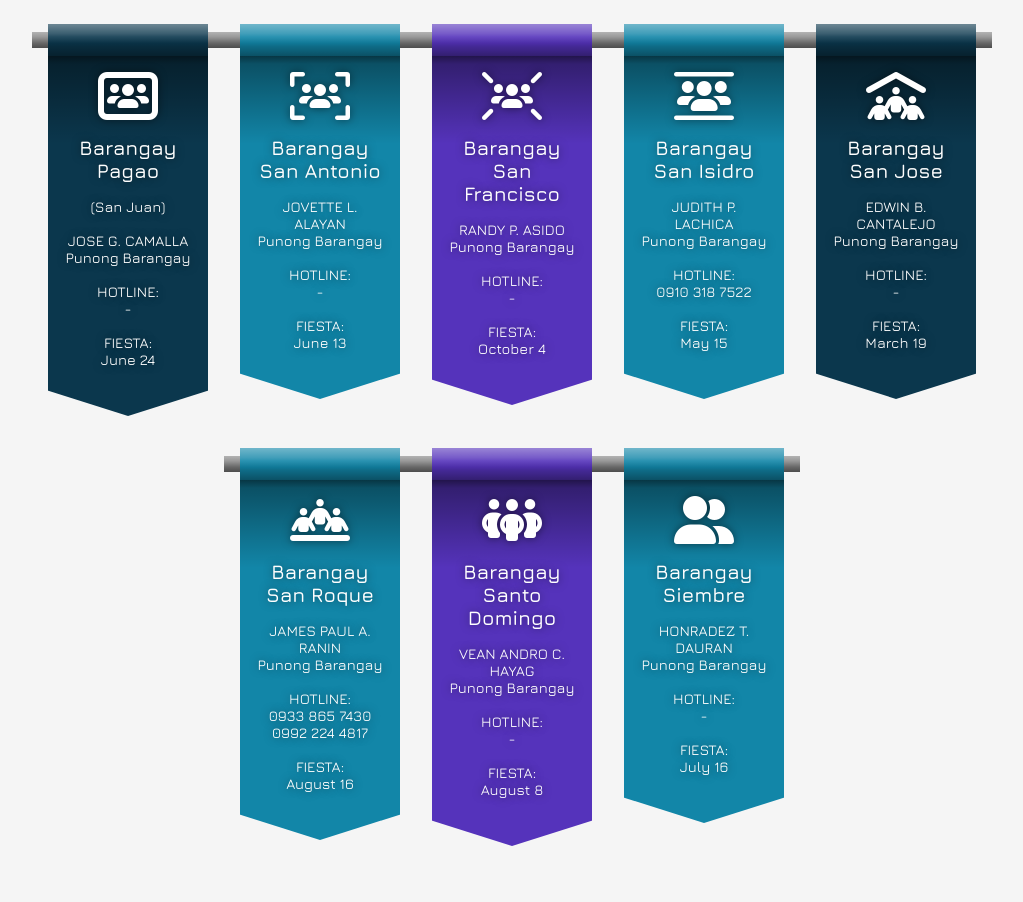
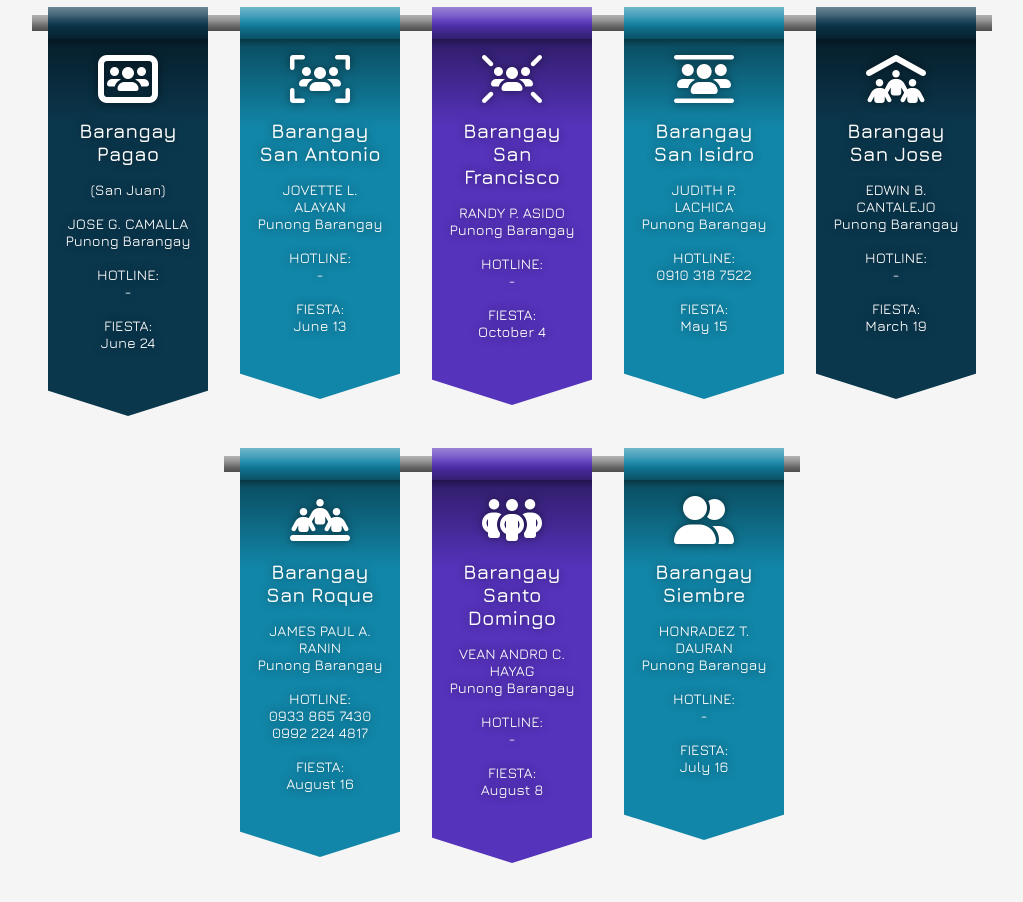
Before and after one commit to 641n/bombon, a plain HTML site: page index.html in a window 1280 px wide. Shown: the whole page, without its empty margins (128-1151 px from the left). Drawn offline with nearby package versions, Linux system fonts and the light colour scheme.

Commit message:
Update index.html

```diff
--- a/index.html
+++ b/index.html
@@ -153,49 +153,49 @@ a { color: #fff; text-decoration:none; }
         <div class="icon">
 		<i class="fa-solid fa-users-rectangle"></i></div>
         <div class="title"><a href="http://alagaw.dict.gov.ph/~s2govbombonph/about-us/the-municipality/brgy-pagao/" target="_parent">Barangay Pagao</a></div>
-        <div class="descr">(San Juan)<br><br>JOSE G. CAMALLA<br>Punong Barangay<br><br>HOTLINE:<br>-<br><br>FIESTA:<br>June 24<br></div>
+        <div class="descr">(San Juan)<br><br>JOSE G. CAMALLA<br>Punong Barangay<br><br>HOTLINE:<br>-<br><br>FIESTA:<br>June 24<br><br></div>
     </li>
     <li style="--accent-color:#1286A8">
         <div class="icon"><i class="fa-solid fa-users-viewfinder"></i></div>
         <div class="title"><a href="http://alagaw.dict.gov.ph/~s2govbombonph/about-us/the-municipality/brgy-san-antonio/" target="_parent">Barangay San Antonio</a></div>
-        <div class="descr">JOVETTE L. ALAYAN<br>Punong Barangay<BR><BR>HOTLINE:<br>-<br><br>FIESTA:<br>June 13<br></div>
+        <div class="descr">JOVETTE L. ALAYAN<br>Punong Barangay<BR><BR>HOTLINE:<br>-<br><br>FIESTA:<br>June 13<br><br></div>
     </li>
     <li style="--accent-color:#53B">
         <div class="icon">
 		<i class="fa-solid fa-users-rays"></i></div>
         <div class="title"><a href="http://alagaw.dict.gov.ph/~s2govbombonph/about-us/the-municipality/brgy-san-francisco/" target="_parent">Barangay San Francisco</a></div>
-        <div class="descr">RANDY P. ASIDO<br>Punong Barangay<br><br>HOTLINE:<br>-<br><br>FIESTA:<br>October 4<br></div>
+        <div class="descr">RANDY P. ASIDO<br>Punong Barangay<br><br>HOTLINE:<br>-<br><br>FIESTA:<br>October 4<br><br></div>
     </li>
     <li style="--accent-color:#1286A8">
         <div class="icon">
 		<i class="fa-solid fa-users-between-lines"></i></div>
         <div class="title"><a href="http://alagaw.dict.gov.ph/~s2govbombonph/about-us/the-municipality/brgy-san-isidro/" target="_parent">Barangay San Isidro</a></div>
-        <div class="descr">JUDITH P. LACHICA<br>Punong Barangay<br><br>HOTLINE:<br>0910 318 7522<br><br>FIESTA:<br>May 15<br></div>
+        <div class="descr">JUDITH P. LACHICA<br>Punong Barangay<br><br>HOTLINE:<br>0910 318 7522<br><br>FIESTA:<br>May 15<br><br></div>
     </li>
     <li style="--accent-color:#0B374D">
         <div class="icon">
 		<i class="fa-solid fa-people-roof"></i></div>
         <div class="title"><a href="http://alagaw.dict.gov.ph/~s2govbombonph/about-us/the-municipality/brgy-san-jose/" target="_parent">Barangay San Jose</a></div>
-        <div class="descr">EDWIN B. CANTALEJO<br>Punong Barangay<br><br>HOTLINE:<br>-<br><br>FIESTA:<br>March 19<br></div>
+        <div class="descr">EDWIN B. CANTALEJO<br>Punong Barangay<br><br>HOTLINE:<br>-<br><br>FIESTA:<br>March 19<br><br></div>
     </li>
    <li style="--accent-color:#1286A8">
         <div class="icon">
         <i class="fa-solid fa-people-line"></i>
 		</div>
         <div class="title"><a href="http://alagaw.dict.gov.ph/~s2govbombonph/about-us/the-municipality/brgy-san-roque/" target="_parent">Barangay San Roque</a></div>
-        <div class="descr">JAMES PAUL A. RANIN<br>Punong Barangay<br><br>HOTLINE:<br>0933 865 7430<br>0992 224 4817<br><br>FIESTA:<br>August 16<br></div>
+        <div class="descr">JAMES PAUL A. RANIN<br>Punong Barangay<br><br>HOTLINE:<br>0933 865 7430<br>0992 224 4817<br><br>FIESTA:<br>August 16<br><br></div>
     </li>
     <li style="--accent-color:#53B">
         <div class="icon">
 		<i class="fa-solid fa-people-group"></i></div>
         <div class="title"><a href="http://alagaw.dict.gov.ph/~s2govbombonph/about-us/the-municipality/brgy-santo-domingo/" target="_parent">Barangay Santo Domingo</a></div>
-        <div class="descr">VEAN ANDRO C. HAYAG<br>Punong Barangay<br><br>HOTLINE:<br>-<br><br>FIESTA:<br>August 8<br></div>
+        <div class="descr">VEAN ANDRO C. HAYAG<br>Punong Barangay<br><br>HOTLINE:<br>-<br><br>FIESTA:<br>August 8<br><br></div>
     </li>
     <li style="--accent-color:#1286A8">
         <div class="icon">
 		<i class="fa-solid fa-user-group"></i></div>
         <div class="title"><a href="http://alagaw.dict.gov.ph/~s2govbombonph/about-us/the-municipality/brgy-siembre/" target="_parent">Barangay Siembre</a></div>
-        <div class="descr">HONRADEZ T. DAURAN<br>Punong Barangay<br><br>HOTLINE:<br>-<br><br>FIESTA:<br>July 16<br></div>
+        <div class="descr">HONRADEZ T. DAURAN<br>Punong Barangay<br><br>HOTLINE:<br>-<br><br>FIESTA:<br>July 16<br><br></div>
     </li>
 
 </ul>
```
